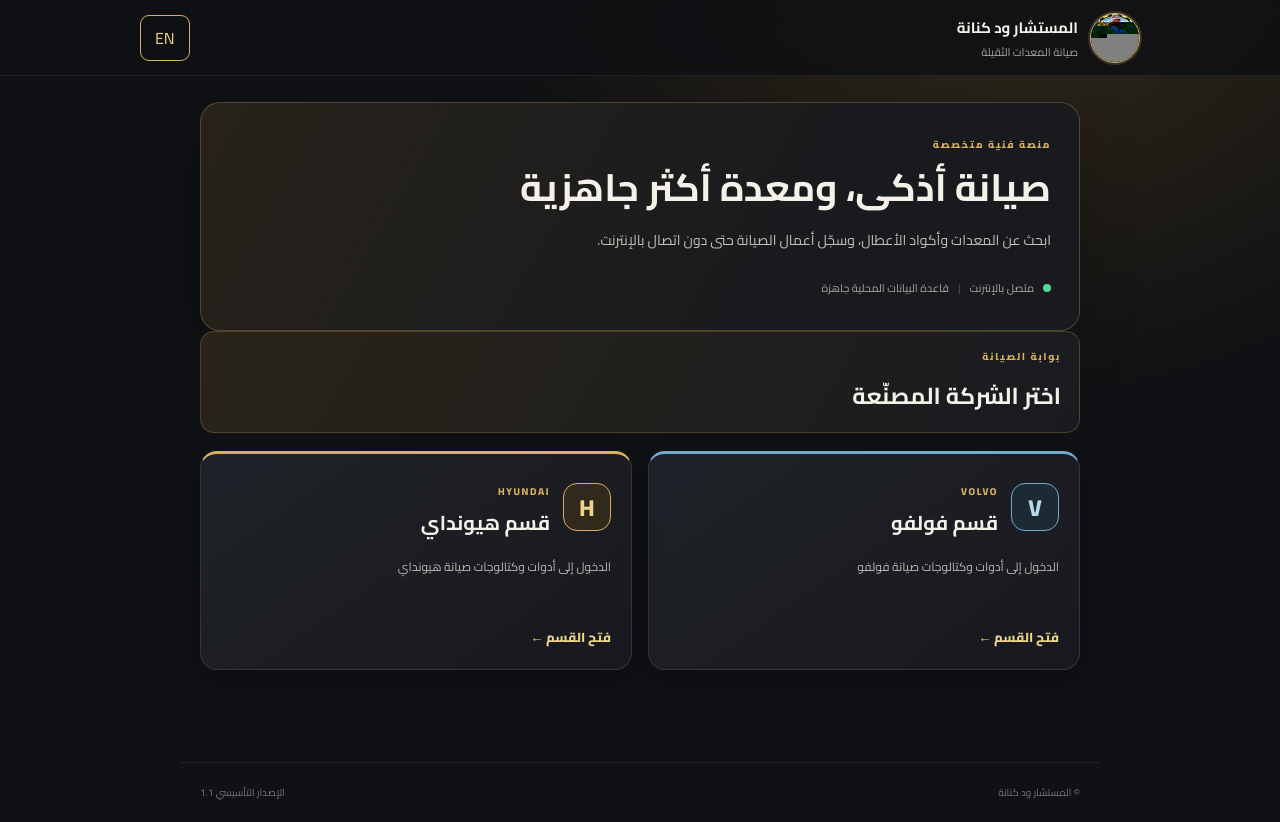
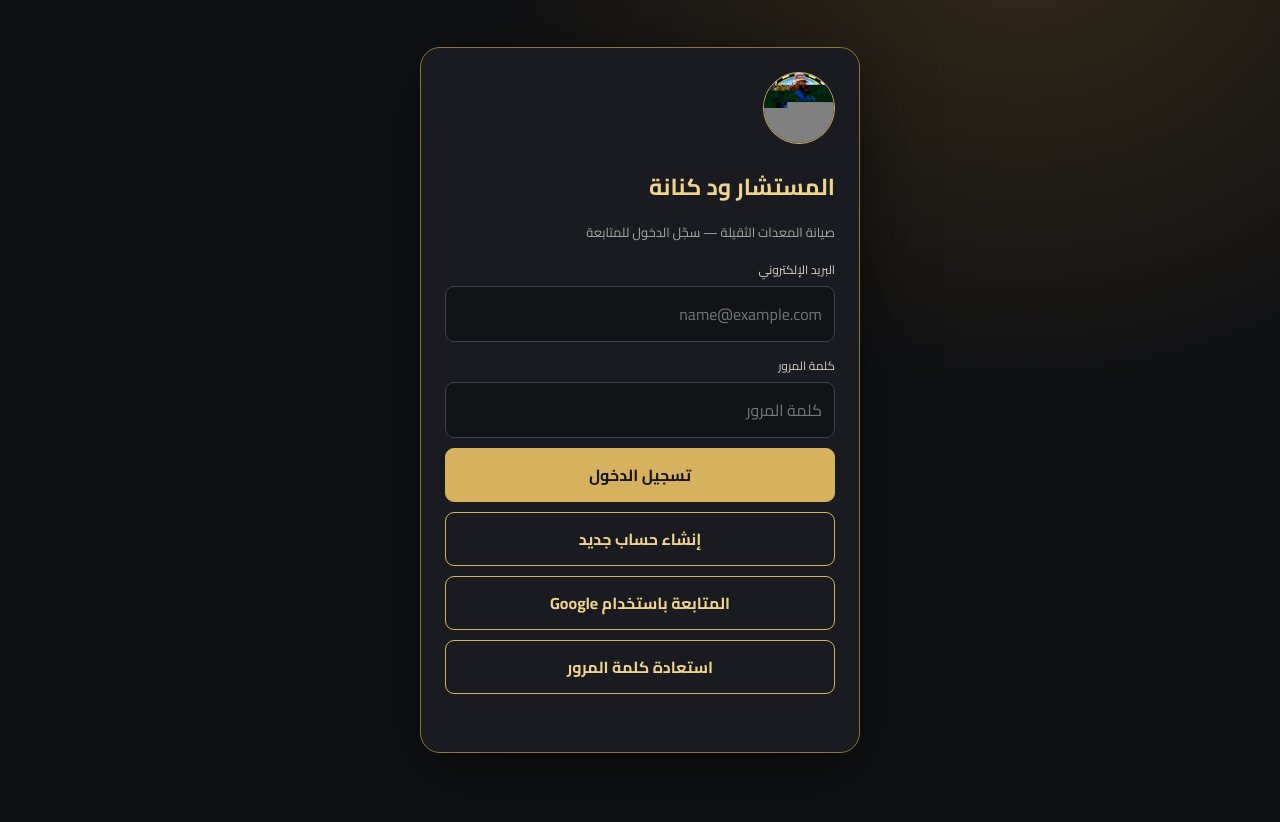
Before and after one commit to mustshar2017-debug/heavy-equipment-maintenance, a website: page index.html in a window 1280 px wide. Drawn offline with nearby package versions, Linux system fonts and the light colour scheme.

Commit message:
Load Supabase auth gate before maintenance app

```diff
--- a/index.html
+++ b/index.html
@@ -105,5 +105,5 @@
 <section id="records" class="view"><div class="section-head"><div><p class="eyebrow" data-ar="متابعة الأعمال" data-en="SERVICE HISTORY">متابعة الأعمال</p><h2 data-ar="سجل الصيانة" data-en="Maintenance history">سجل الصيانة</h2></div></div>
 <div class="panel"><label for="workDate" data-ar="التاريخ" data-en="Date">التاريخ</label><input id="workDate" type="date"><label for="workTitle" data-ar="وصف العمل" data-en="Work description">وصف العمل</label><input id="workTitle" placeholder="مثال: تغيير زيت المحرك"><label for="workNotes" data-ar="ملاحظات" data-en="Notes">ملاحظات</label><textarea id="workNotes" rows="3" placeholder="تفاصيل العمل وقطع الغيار..."></textarea><button id="saveRecord" class="gold-btn full" data-ar="حفظ سجل الصيانة" data-en="Save maintenance record">حفظ سجل الصيانة</button><div id="recordsList" class="records-list"></div></div></section>
 </main><footer><span data-ar="© المستشار ود كنانة" data-en="© Wad Kenana Consultant">© المستشار ود كنانة</span><span data-ar="الإصدار التأسيسي 1.1" data-en="Foundation build 1.1">الإصدار التأسيسي 1.1</span></footer>
-<script src="./app.js?v=56"></script><script src="./hyundai-troubleshooting.js"></script>
+<script src="https://cdn.jsdelivr.net/npm/@supabase/supabase-js@2"></script><script src="./auth.js?v=1"></script><script src="./app.js?v=57"></script><script src="./hyundai-troubleshooting.js"></script>
 </body></html>
```
